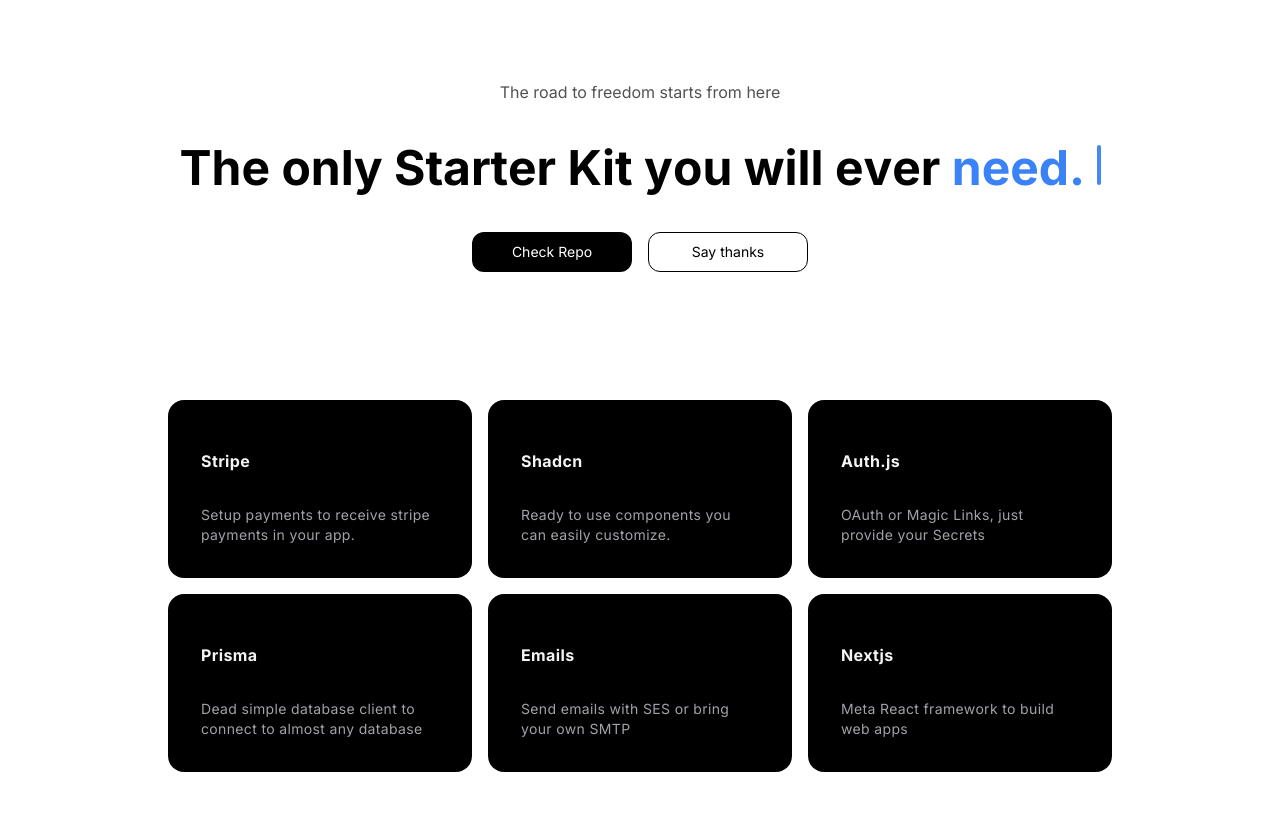
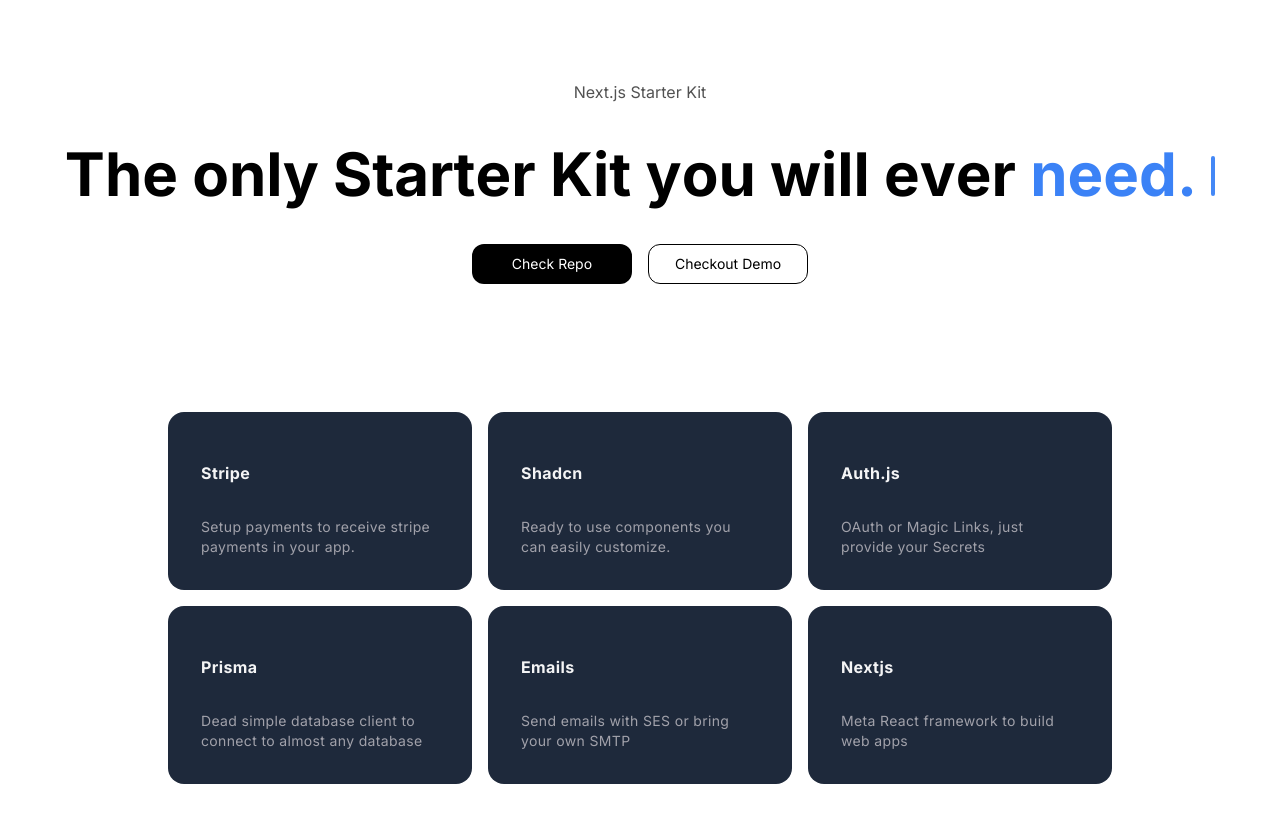
Before and after one commit to KoesterJannik/nextjs-starter-kit, a Next.js app: page / in a window 1280 px wide. Shown: the top 822 px of the page. Built offline with nearby package versions, Linux system fonts and the light colour scheme.

Commit message:
add landing

```diff
--- a/package.json
+++ b/package.json
@@ -5,7 +5,7 @@
   "scripts": {
     "dev": "next dev",
     "build": "next build",
-    "start": "next start",
+    "start": "npx prisma db push && next start",
     "lint": "next lint"
   },
   "dependencies": {
--- a/src/app/page.tsx
+++ b/src/app/page.tsx
@@ -9,7 +9,7 @@
 
 function page({}: Props) {
   return (
-    <div>
+    <div className=" flex flex-col justify-center items-center min-h-screen">
       <HeroSection />
       <Features />
     </div>
--- a/src/components/ui/landing/Hero.tsx
+++ b/src/components/ui/landing/Hero.tsx
@@ -1,8 +1,10 @@
 "use client";
 
+import { useRouter } from "next/navigation";
 import { TypewriterEffect } from "./typewriter-effect";
 
 export function HeroSection() {
+  const router = useRouter();
   const words = [
     {
       text: "The",
@@ -33,15 +35,18 @@
   return (
     <div className="flex flex-col items-center justify-center py-20 ">
       <p className="text-neutral-600 dark:text-neutral-200 text-base  mb-10">
-        The road to freedom starts from here
+        Next.js Starter Kit
       </p>
       <TypewriterEffect words={words} />
       <div className="flex flex-col md:flex-row space-y-4 md:space-y-0 space-x-0 md:space-x-4 mt-10">
         <button className="w-40 h-10 rounded-xl bg-black border dark:border-white border-transparent text-white text-sm">
           Check Repo
         </button>
-        <button className="w-40 h-10 rounded-xl bg-white text-black border border-black  text-sm">
-          Say thanks
+        <button
+          onClick={() => router.push("/sign-in")}
+          className="w-40 h-10 rounded-xl bg-white text-black border border-black  text-sm"
+        >
+          Checkout Demo
         </button>
       </div>
     </div>
--- a/src/components/ui/landing/card-hover-effect.tsx
+++ b/src/components/ui/landing/card-hover-effect.tsx
@@ -69,7 +69,7 @@
   return (
     <div
       className={cn(
-        "rounded-2xl h-full w-full p-4 overflow-hidden bg-black border border-transparent dark:border-white/[0.2] group-hover:border-slate-700 relative z-20",
+        "rounded-2xl h-full w-full p-4 overflow-hidden bg-slate-800 border border-transparent dark:border-white/[0.2] group-hover:border-slate-700 relative z-20",
         className
       )}
     >
--- a/src/components/ui/landing/typewriter-effect.tsx
+++ b/src/components/ui/landing/typewriter-effect.tsx
@@ -72,7 +72,7 @@
   return (
     <div
       className={cn(
-        "text-base sm:text-xl md:text-3xl lg:text-5xl font-bold text-center",
+        "text-base sm:text-xl md:text-3xl lg:text-6xl font-bold text-center",
         className
       )}
     >
```
